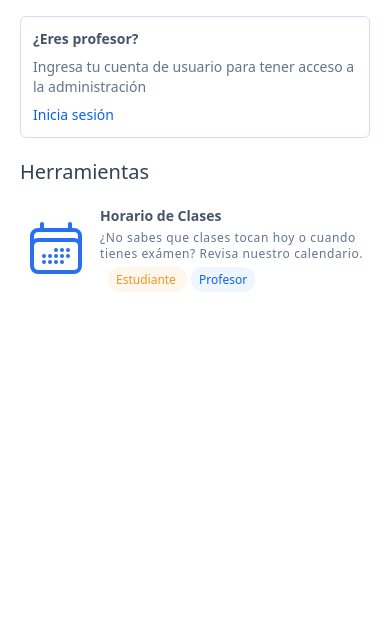
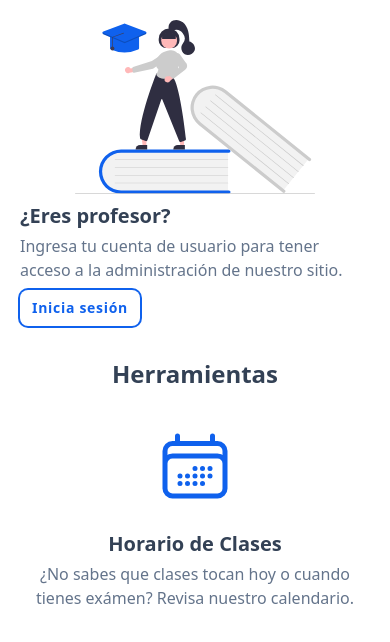
Before and after one commit to dcq-31/university-schedule, a Vue app: page / in a window 390 px wide. Shown: the top 642 px of the page. Built offline with nearby package versions, Linux system fonts and the light colour scheme.

Commit message:
Improve home view design focus in be responsive

```diff
--- a/src/views/HomeView.vue
+++ b/src/views/HomeView.vue
@@ -6,53 +6,53 @@ import { CalendarDaysIcon } from "@heroicons/vue/24/outline";
 
 <template>
   <div class="p-2">
-    <main class="py-2 px-3">
-      <div
-        class="p-3 border border-brandeis-blue-100 text-sm rounded-md flex items-center space-x-2"
-      >
+    <main>
+      <div class="p-3">
         <div>
-          <div class="font-semibold text-slate-600">¿Eres profesor?</div>
-          <div class="text-slate-500 mt-2">
+          <img src="/teacher.svg" alt="teacher" class="h-full w-60 mx-auto" />
+        </div>
+        <div>
+          <div class="text-xl text-slate-700 font-semibold mt-2">
+            ¿Eres profesor?
+          </div>
+          <div class="text-slate-500 mt-1">
             Ingresa tu cuenta de usuario para tener acceso a la administración
+            de nuestro sitio.
           </div>
 
           <RouterLink
             :to="{ name: ROUTES_NAME.LOGIN }"
-            class="block mt-2 font-medium text-brandeis-blue hover:text-brandeis-blue-500"
+            class="px-3 py-2 text-sm text-brandeis-blue text-center font-semibold tracking-wider rounded-lg block w-fit mt-2 border-none ring-2 ring-brandeis-blue"
           >
             Inicia sesión
           </RouterLink>
         </div>
       </div>
 
-      <div class="mt-5">
-        <div class="text-xl font-medium text-slate-700">Herramientas</div>
+      <div class="px-2 mt-5">
+        <div class="text-2xl text-center font-semibold text-slate-700">
+          Herramientas
+        </div>
 
-        <div class="mt-3">
-          <RouterLink :to="{ name: ROUTES_NAME.LOGIN }">
-            <div class="py-2 px-1 w-fit rounded-lg flex items-center space-x-3">
-              <div class="shrink-0">
-                <CalendarDaysIcon class="text-brandeis-blue-500 h-16 w-16" />
+        <div class="mt-3 text-center">
+          <RouterLink :to="{ name: ROUTES_NAME.CALENDAR }" class="group">
+            <div class="p-2">
+              <div
+                class="p-4 w-fit mx-auto rounded-full group-hover:bg-brandeis-blue-500"
+              >
+                <CalendarDaysIcon
+                  class="text-brandeis-blue h-20 w-20 group-hover:text-white"
+                />
               </div>
-              <div class="space-y-1">
-                <div class="text-slate-600 text-sm font-semibold">
+              <div>
+                <div
+                  class="text-slate-700 text-xl mt-2 font-semibold group-hover:text-brandeis-blue"
+                >
                   Horario de Clases
                 </div>
-                <div class="text-slate-500 text-xs tracking-wider">
+                <div class="text-slate-500 mt-1">
                   ¿No sabes que clases tocan hoy o cuando tienes exámen? Revisa
                   nuestro calendario.
-                </div>
-                <div class="ml-2 space-x-1">
-                  <span
-                    class="text-carrot-orange text-xs py-1 px-2 rounded-xl bg-orange-50"
-                  >
-                    Estudiante
-                  </span>
-                  <span
-                    class="text-brandeis-blue text-xs py-1 px-2 rounded-xl bg-blue-50"
-                  >
-                    Profesor
-                  </span>
                 </div>
               </div>
             </div>
--- a/src/views/LoginView.vue
+++ b/src/views/LoginView.vue
@@ -18,13 +18,13 @@ const toggleShowPassword = () => {
 </script>
 <template>
   <div class="h-full p-2 flex items-center">
-    <main class="mx-auto p-5 w-full max-w-sm">
+    <main class="mx-auto p-5 w-full max-w-sm sm:border border-zinc-500">
       <div>
         <img src="/login-bg.svg" alt="login-bg" class="max-h-52 mx-auto" />
       </div>
 
       <div class="mt-5">
-        <div class="text-xl font-semibold text-slate-700">Inicia Sesión</div>
+        <div class="text-2xl font-semibold text-slate-700">Inicia Sesión</div>
 
         <form class="space-y-5 mt-5">
           <div class="flex items-center">
```
Also changed, not shown: public/teacher.svg (added).
